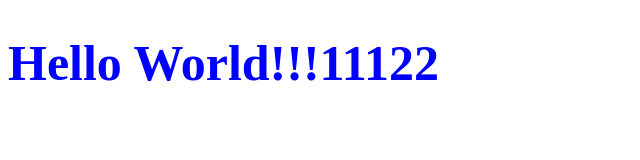
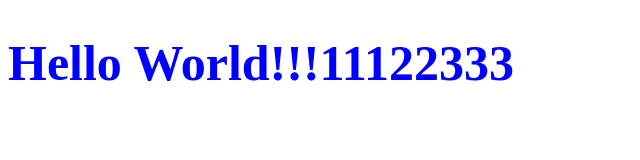
Before and after one commit to Rodzy28/first-project, a plain HTML site: page index.html in a window 1280 px wide. Shown: the whole page, without its empty margins (0-640 px from the left). Drawn offline with Linux system fonts and the light colour scheme.

Commit message:
Проверка работы ключа

```diff
--- a/index.html
+++ b/index.html
@@ -7,6 +7,6 @@
     <title>Document</title>
   </head>
   <body>
-    <h1>Hello World!!!11122</h1>
+    <h1>Hello World!!!11122333</h1>
   </body>
 </html>
```
